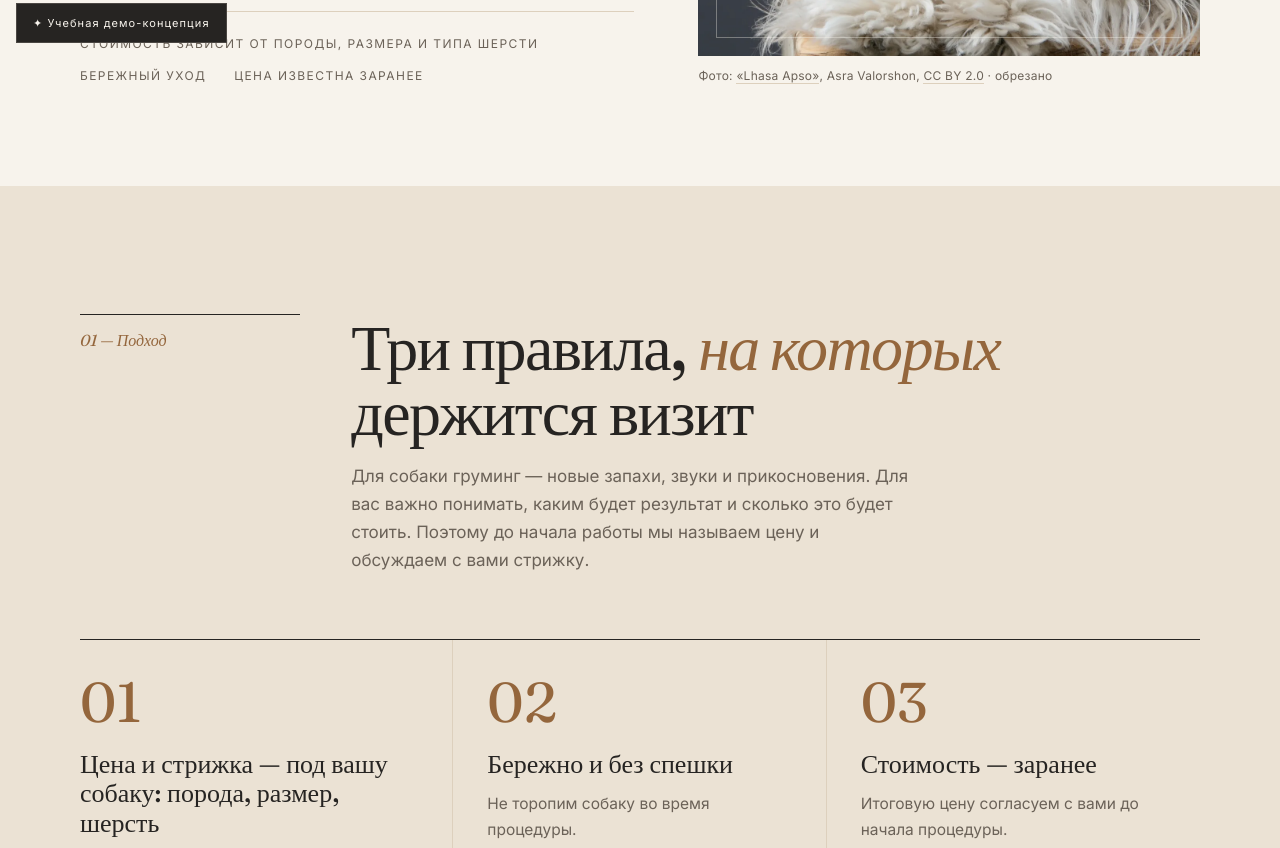
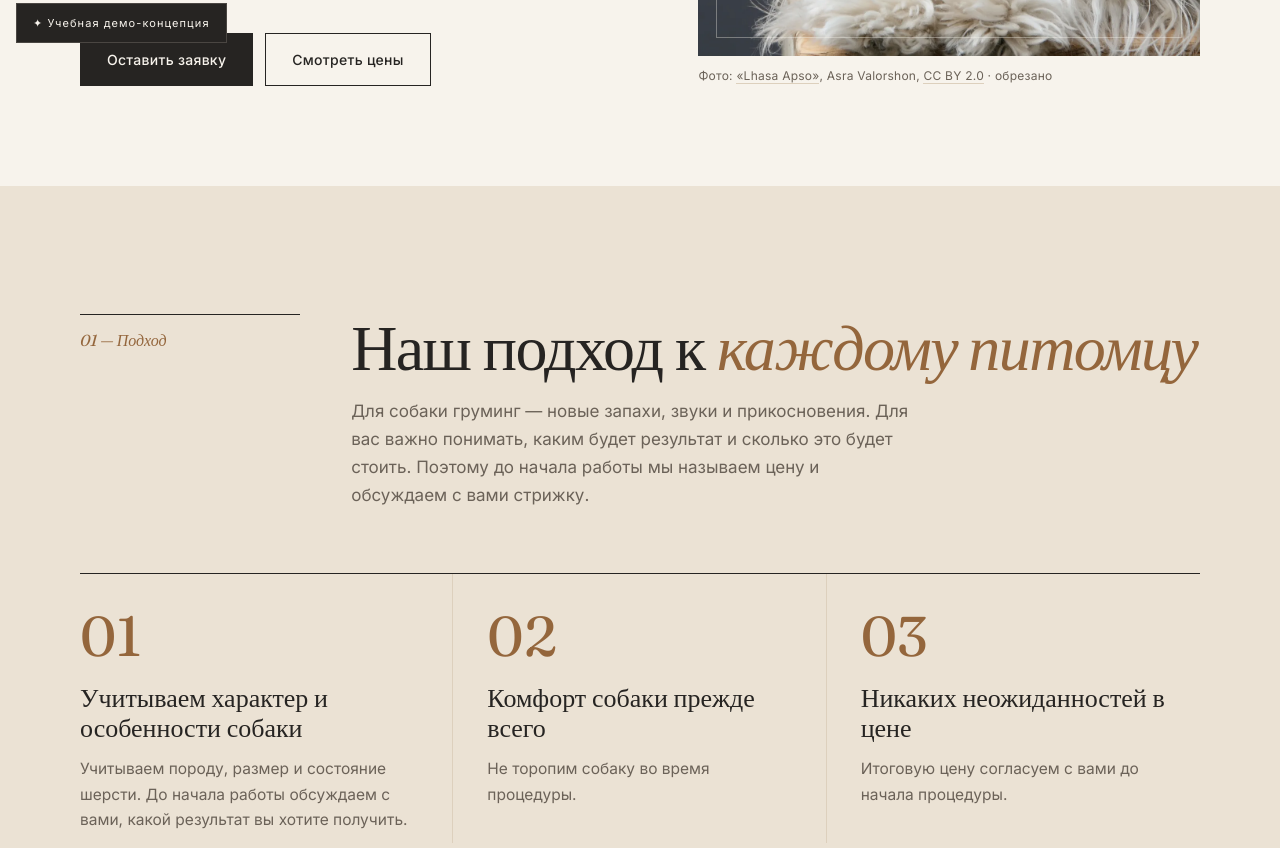
Before and after one commit to Giuly111/lapa-lux, a plain HTML site: page index.html in a window 1280 px wide. Shown: the part 741-1589 px from the top of the page. Drawn offline with Linux system fonts and the light colour scheme.

Commit message:
Первый экран без блока надписей; заголовки раздела «Подход»; убран пункт «Цены» из меню и подвала

```diff
--- a/index.html
+++ b/index.html
@@ -54,8 +54,6 @@ a{color:inherit;text-decoration:none}
 .hero h1 em{font-style:italic;font-weight:400;color:var(--caramel)}
 .hero .lede{font-size:clamp(17px,1.6vw,19px);color:var(--muted);max-width:480px;margin:28px 0 36px}
 .cta{display:flex;gap:12px;flex-wrap:wrap}
-.hero-meta{display:flex;gap:12px 28px;flex-wrap:wrap;margin-top:44px;padding-top:22px;border-top:1px solid var(--sand);font-size:12px;letter-spacing:.12em;text-transform:uppercase;color:var(--muted)}
-.hero-meta span:first-child{flex-basis:100%}
 @media(max-width:860px){.hero-grid{grid-template-columns:1fr}}
 
 /* фото-рамки (ПУСТО) */
@@ -209,7 +207,6 @@ footer{background:var(--ink);color:#cfc7ba;padding:clamp(48px,6vw,72px) 0 90px;f
   <nav class="links">
     <a href="#approach">Подход</a>
     <a href="#services">Услуги</a>
-    <a href="#services">Цены</a>
     <a href="#faq">Вопросы</a>
     <a href="#how">Как записаться</a>
   </nav>
@@ -226,11 +223,6 @@ footer{background:var(--ink);color:#cfc7ba;padding:clamp(48px,6vw,72px) 0 90px;f
       <a href="#book" class="btn">Оставить заявку</a>
       <a href="#services" class="btn ghost">Смотреть цены</a>
     </div>
-    <div class="hero-meta rv">
-      <span>Стоимость зависит от породы, размера и типа шерсти</span>
-      <span>Бережный уход</span>
-      <span>Цена известна заранее</span>
-    </div>
   </div>
   <figure class="rv">
     <div class="photo ph-hero"><picture>
@@ -246,24 +238,24 @@ footer{background:var(--ink);color:#cfc7ba;padding:clamp(48px,6vw,72px) 0 90px;f
   <div class="sec-head">
     <div class="sec-no rv">01 — Подход</div>
     <div>
-      <h2 class="rv">Три правила, <em>на&nbsp;которых</em> держится визит</h2>
+      <h2 class="rv">Наш подход к&nbsp;<em>каждому питомцу</em></h2>
       <p class="rv">Для собаки груминг — новые запахи, звуки и прикосновения. Для вас важно понимать, каким будет результат и сколько это будет стоить. Поэтому до начала работы мы называем цену и обсуждаем с вами стрижку.</p>
     </div>
   </div>
   <div class="principles">
     <div class="pr rv">
       <div class="n">01</div>
-      <h3>Цена и стрижка — под вашу собаку: порода, размер, шерсть</h3>
+      <h3>Учитываем характер и особенности собаки</h3>
       <p>Учитываем породу, размер и состояние шерсти. До начала работы обсуждаем с вами, какой результат вы хотите получить.</p>
     </div>
     <div class="pr rv">
       <div class="n">02</div>
-      <h3>Бережно и без спешки</h3>
+      <h3>Комфорт собаки прежде всего</h3>
       <p>Не торопим собаку во время процедуры.</p>
     </div>
     <div class="pr rv">
       <div class="n">03</div>
-      <h3>Стоимость — заранее</h3>
+      <h3>Никаких неожиданностей в цене</h3>
       <p>Итоговую цену согласуем с вами до начала процедуры.</p>
     </div>
   </div>
@@ -460,7 +452,6 @@ footer{background:var(--ink);color:#cfc7ba;padding:clamp(48px,6vw,72px) 0 90px;f
     <div>
       <h4>Разделы</h4>
       <p><a href="#services">Услуги</a></p>
-      <p><a href="#services">Цены</a></p>
       <p><a href="#faq">Вопросы</a></p>
       <p><a href="#book">Записаться</a></p>
       <p><a href="privacy.html">Политика обработки данных</a></p>
```
Also changed, not shown: consent.html (+0 -2 lines), privacy.html (+0 -2 lines).
